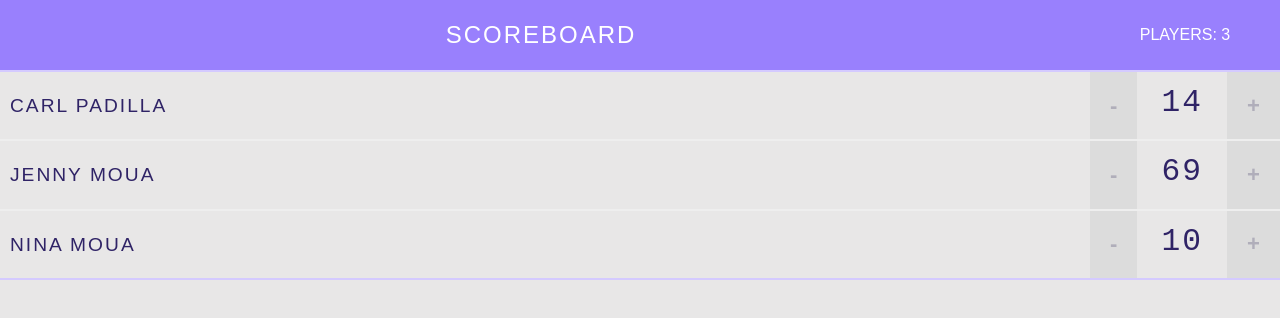
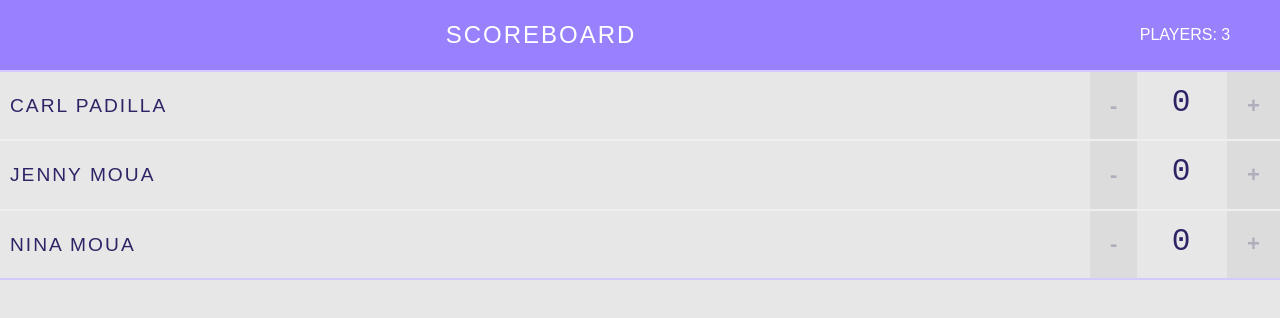
Before and after one commit to carlpadilla/React-scoreboard, a React (Create React App) app: page / in a window 1280 px wide. Shown: the top 318 px of the page. Built offline with nearby package versions, Linux system fonts and the light colour scheme.

Commit message:
state update has been added to incerement and decrement score

```diff
--- a/src/App.js
+++ b/src/App.js
@@ -22,13 +22,7 @@ function App(props) {
     <div className='App'>
       <Header title='Scoreboard' totalPlayers={players.length} />
       {players.map(plyr => {
-        return (
-          <Players
-            key={plyr.id.toString()}
-            playerName={plyr.name}
-            score={plyr.score}
-          />
-        );
+        return <Players key={plyr.id.toString()} playerName={plyr.name} />;
       })}
     </div>
   );
--- a/src/components/Counter.js
+++ b/src/components/Counter.js
@@ -1,13 +1,45 @@
 import React from 'react';
 
-const Counter = props => {
-  return (
-    <div className='counter'>
-      <button className='counter-action decrement'> - </button>
-      <span className='counter-score'>{props.score}</span>
-      <button className='counter-action increment'> + </button>
-    </div>
-  );
-};
+class Counter extends React.Component {
+  state = {
+    score: 0
+  };
+
+  incrementScore = () => {
+    this.setState(prevState => {
+      return {
+        score: prevState.score + 1
+      };
+    });
+  };
+
+  decrementScore() {
+    this.setState(prevState => {
+      return {
+        score: prevState.score - 1
+      };
+    });
+  }
+
+  render() {
+    return (
+      <div className='counter'>
+        <button
+          className='counter-action decrement'
+          onClick={() => this.decrementScore()}
+        >
+          -{' '}
+        </button>
+        <span className='counter-score'>{this.state.score}</span>
+        <button
+          className='counter-action increment'
+          onClick={() => this.incrementScore()}
+        >
+          +{' '}
+        </button>
+      </div>
+    );
+  }
+}
 
 export default Counter;
--- a/src/components/Players.js
+++ b/src/components/Players.js
@@ -5,7 +5,7 @@ const Players = props => {
   return (
     <div className='player'>
       <span className='player-name'>{props.playerName}</span>
-      <Counter score={props.score} />
+      <Counter />
     </div>
   );
 };
```
